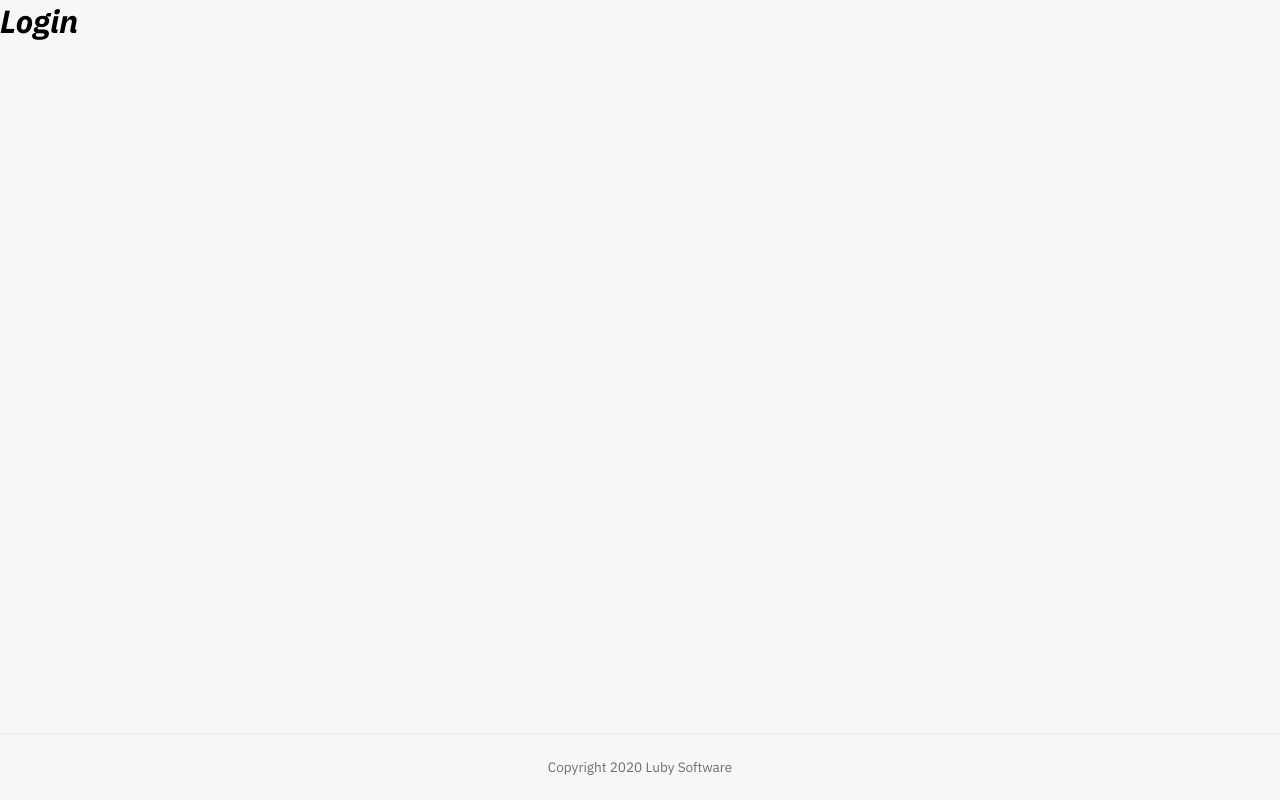
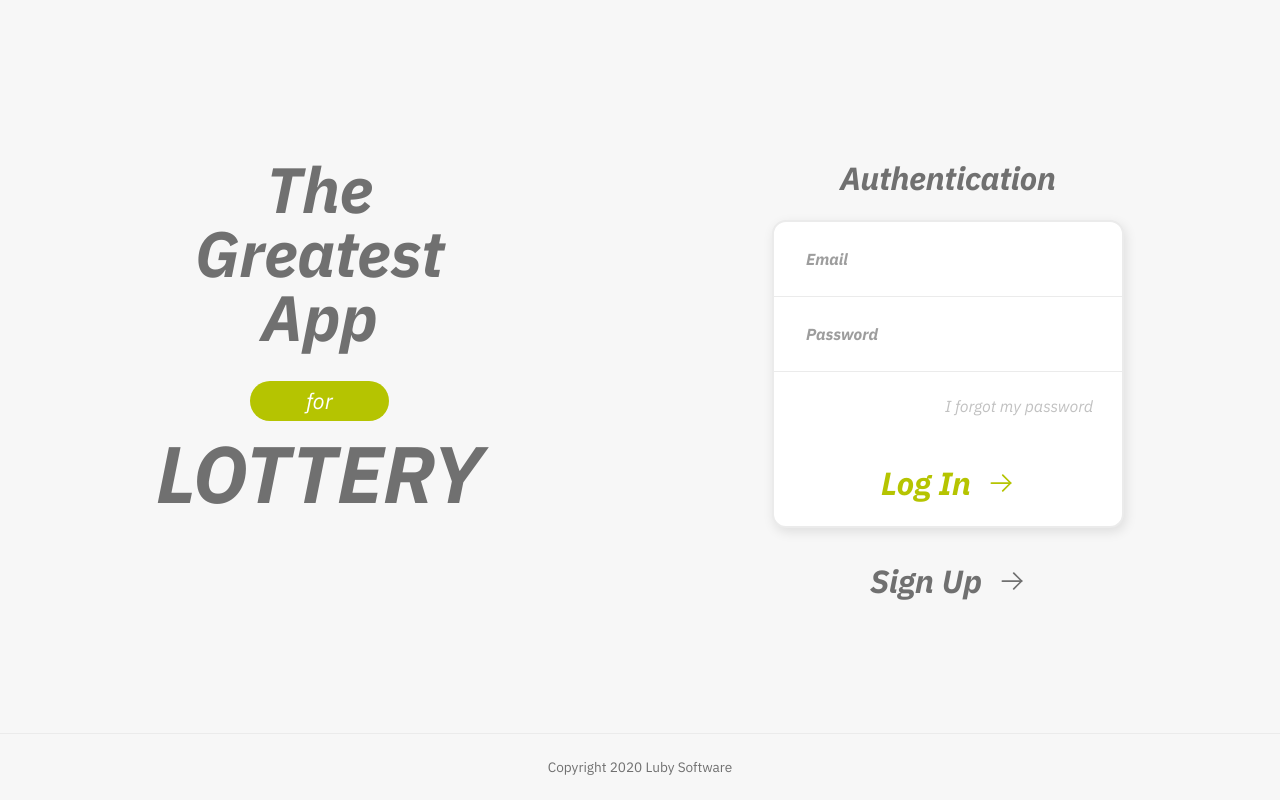
Before and after one commit to paulo-fs/tgl-react-ts, a React (Vite) app: page / in a window 1280 px wide. Built offline with nearby package versions, Linux system fonts and the light colour scheme.

Commit message:
feat: html and css of authentication component

```diff
--- a/src/layouts/styles.ts
+++ b/src/layouts/styles.ts
@@ -2,5 +2,7 @@ import styled from 'styled-components';
 
 
 export const LayoutContainer = styled.div`
+  width: 100vw;
+  height: 100vh;
   background-color: ${props => props.theme.gray100};
 `;
--- a/src/pages/Authentication/Login.tsx
+++ b/src/pages/Authentication/Login.tsx
@@ -1,7 +1,40 @@
+import { Button, InputContainer, LoginContainer, SingupButton } from './stylesLogin';
+import { ArrowRight } from 'phosphor-react';
 
 
 export function Login(){
 	return(
-		<h1>Login</h1>
+		<LoginContainer>
+			<header>
+				<h2>The</h2>
+				<h2>Greatest</h2>
+				<h2>App</h2>
+				<p>for</p>
+				<h1>Lottery</h1>
+			</header>
+
+			<main>
+				<div>
+					<h3>Authentication</h3>
+					<form>
+						<InputContainer>
+  							<input type="email" name="email" id="email" placeholder="Email"/>
+						</InputContainer>
+						<InputContainer>
+							  <input type="password" name="password" placeholder="Password" />
+						</InputContainer>
+						<a href="">I forgot my password</a>
+						<Button type="submit">
+                Log In
+							<ArrowRight size={28} color='#B5C401' />
+						</Button>
+					</form>
+					<SingupButton>
+            Sign Up
+						<ArrowRight size={28} />
+					</SingupButton>
+				</div>
+			</main>
+		</LoginContainer>
 	);
 }
--- /dev/null
+++ b/src/pages/Authentication/stylesLogin.ts
@@ -0,0 +1,131 @@
+import styled from 'styled-components';
+
+
+export const LoginContainer = styled.div`
+  padding: 9.8rem 9.75rem;
+  display: flex;
+  justify-content: space-between;
+
+  header{
+    text-align: center;
+
+    h2{
+      font-size: 4rem;
+      line-height: 1;
+    }
+
+    h1{
+      font-size: 5rem;
+      text-transform: uppercase;
+    }
+
+    p{
+      color: ${props => props.theme.white};
+      font-size: 1.375rem;
+      background-color: ${props => props.theme.green1};
+      display: inline-block;
+      padding: 0.35rem 3.5rem 0.375rem;
+      border-radius: 4rem;
+      margin-top: 2rem;
+    }
+  }
+
+  main{
+    width: 22rem;
+    max-width: 22rem;
+    display: flex;
+    margin-left: 6rem;
+
+    div{
+      width: 100%;
+    }
+
+    h3{
+      font-size: 2rem;
+      text-align: center;
+      margin-bottom: 1.3rem;
+    }
+
+    form{
+      flex: 1;
+      display: flex;
+      flex-direction: column;
+      align-items: center;
+
+      border-radius: 14px;
+      border: 2px solid ${props => props.theme.gray200};
+      background-color: ${props => props.theme.white};
+
+      box-shadow: 2px 4px 12px rgba(0, 0, 0, 0.1);
+    }
+
+    a{
+      width: 100%;
+      padding: 1.5rem 1.8rem;
+      text-align: right;
+      color: ${props => props.theme.gray300};
+
+      transition: .2s;
+      &:hover{
+        color: ${props => props.theme.gray700};
+      }
+    }
+
+  }
+`;
+
+export const InputContainer = styled.div`
+  padding: 1.7rem 2rem;
+  border-bottom: 1px solid ${props => props.theme.gray200};
+
+    input{
+      border: none;
+      background: transparent;
+
+      &:focus{
+        border: none;
+        outline: 0;
+      }
+
+      &::placeholder{
+        color: ${props => props.theme.gray500};
+        font-weight: bold;
+      }
+    }
+`;
+
+export const Button = styled.button`
+  display: flex;
+  align-items: center;
+  gap: 1rem;
+
+  padding: 1.8rem;
+  border: none;
+  background: transparent;
+  color: ${props => props.theme.green1};
+  font-size: 2rem;
+  font-weight: bold;
+  line-height: 0;
+
+  transition: .2s;
+  &:not(:disabled):hover{
+    opacity: .5;
+  }
+`;
+
+export const SingupButton = styled.button`
+  color: ${props => props.theme.gray700};
+  font-size: 2rem;
+  font-weight: bold;
+  margin: 2rem auto;
+  border: none;
+
+  display: flex;
+  align-items: center;
+  gap: 1rem;
+
+  transition: .2s;
+  &:not(:disabled):hover{
+    opacity: .5;
+  }
+`;
--- a/src/styles/global.ts
+++ b/src/styles/global.ts
@@ -5,10 +5,13 @@ export const GlobalStyle = createGlobalStyle`
     margin: 0;
     padding: 0;
     box-sizing: border-box;
+    color: #707070;
   }
 
   body{
     -webkit-font-smoothing: antialiased;
+    width: 100vw;
+    height: 100vh;
   }
 
   body, input, textarea, button{
@@ -18,6 +21,10 @@ export const GlobalStyle = createGlobalStyle`
     background-color: #F7F7F7;
   }
 
+  button{
+    cursor: pointer;
+  }
+
   a{
     text-decoration: none;
   }
```
